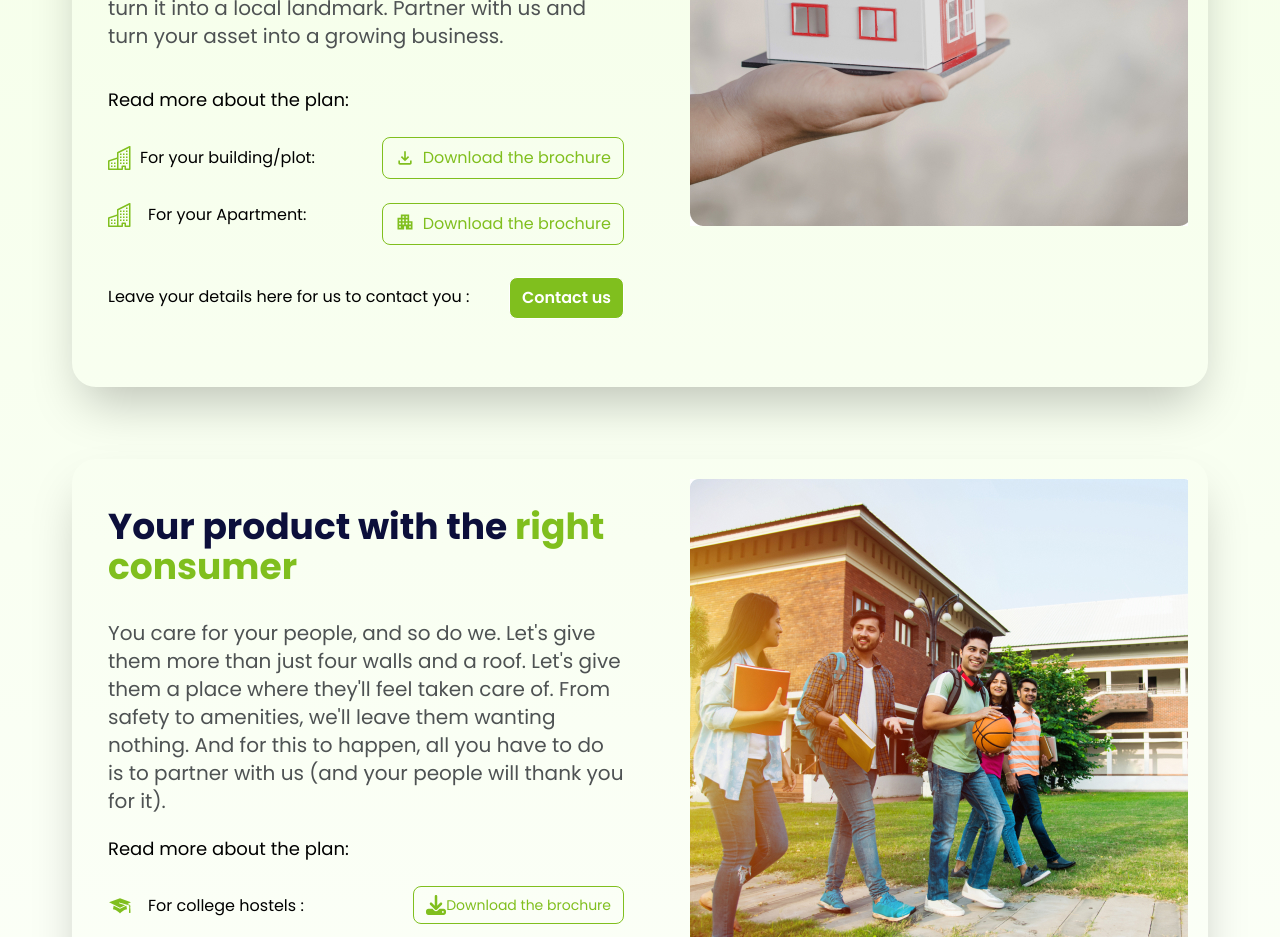
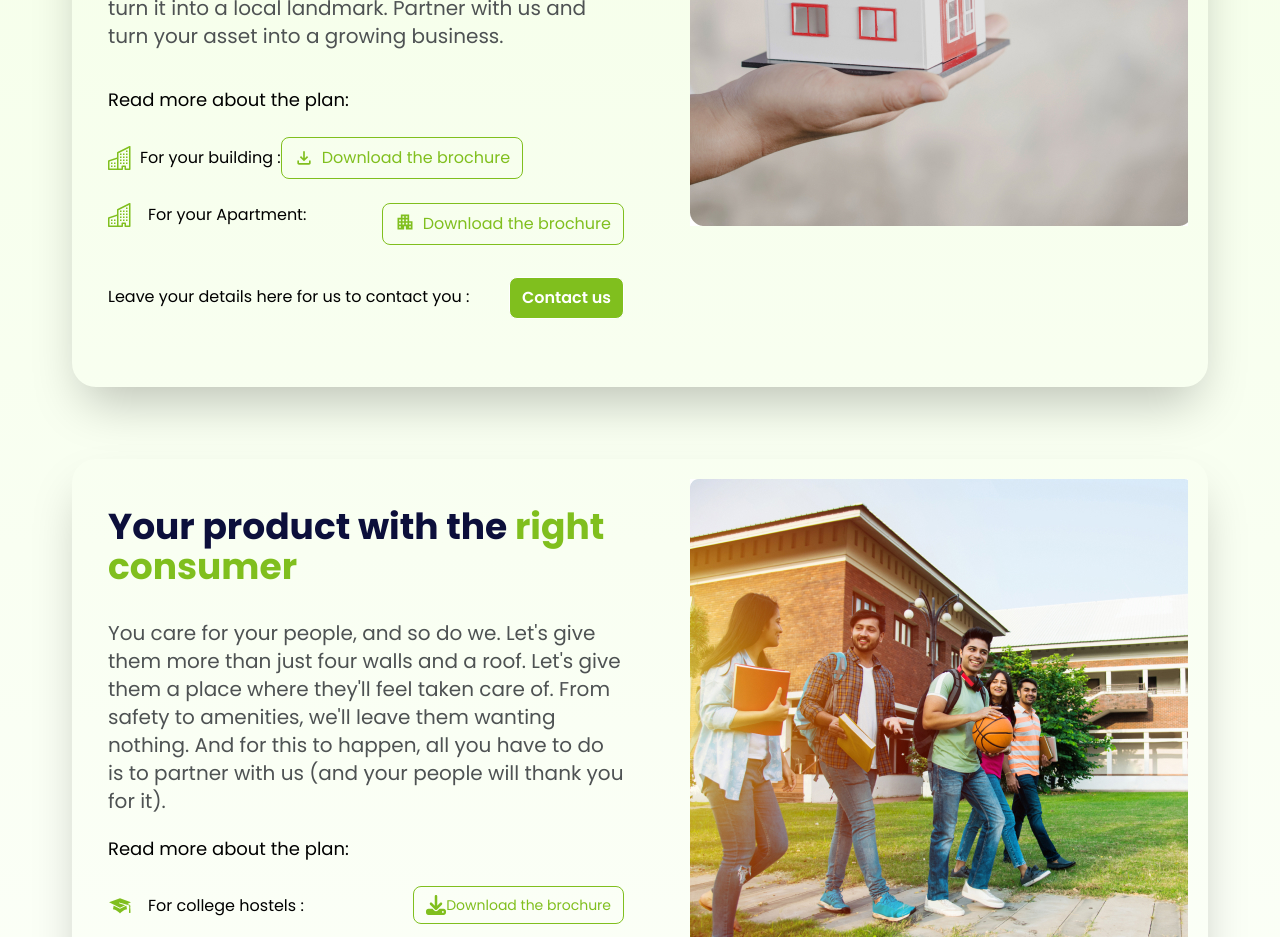
Before and after one commit to nahianeasytechx/D-valley, a React (Vite) app: page /partner-with-us in a window 1280 px wide. Shown: the part 980-1917 px from the top of the page. Built offline with nearby package versions, Linux system fonts and the light colour scheme.

Commit message:
updated partner page

```diff
--- a/src/pages/PartnerWithUs.jsx
+++ b/src/pages/PartnerWithUs.jsx
@@ -62,12 +62,12 @@ const PartnerWithUs = () => {
             </p>
             <p className="text-[18px]  py-4">Read more about the plan:</p>
 
-            <div className="flex flex-wrap justify-between gap-4 mt-2">
-              <p className="flex items-center gap-2 text-base sm:flex-1 min-w-[150px]">
+            <div className="flex flex-wrap mt-2">
+              <p className="flex  md:items-center gap-2 text-base  min-w-[150px]">
                 <span className="text-2xl text-[#80bf1e]">
                   <BsBuildings />
                 </span>
-                For your building/plot:
+             For your building :
               </p>
               <button className="mt-2 sm:mt-0 flex items-center gap-2 py-2 px-3 border border-[#80bf1e] rounded-lg text-[#80bf1e] flex-shrink-0">
                 <span className="text-xl">
```
